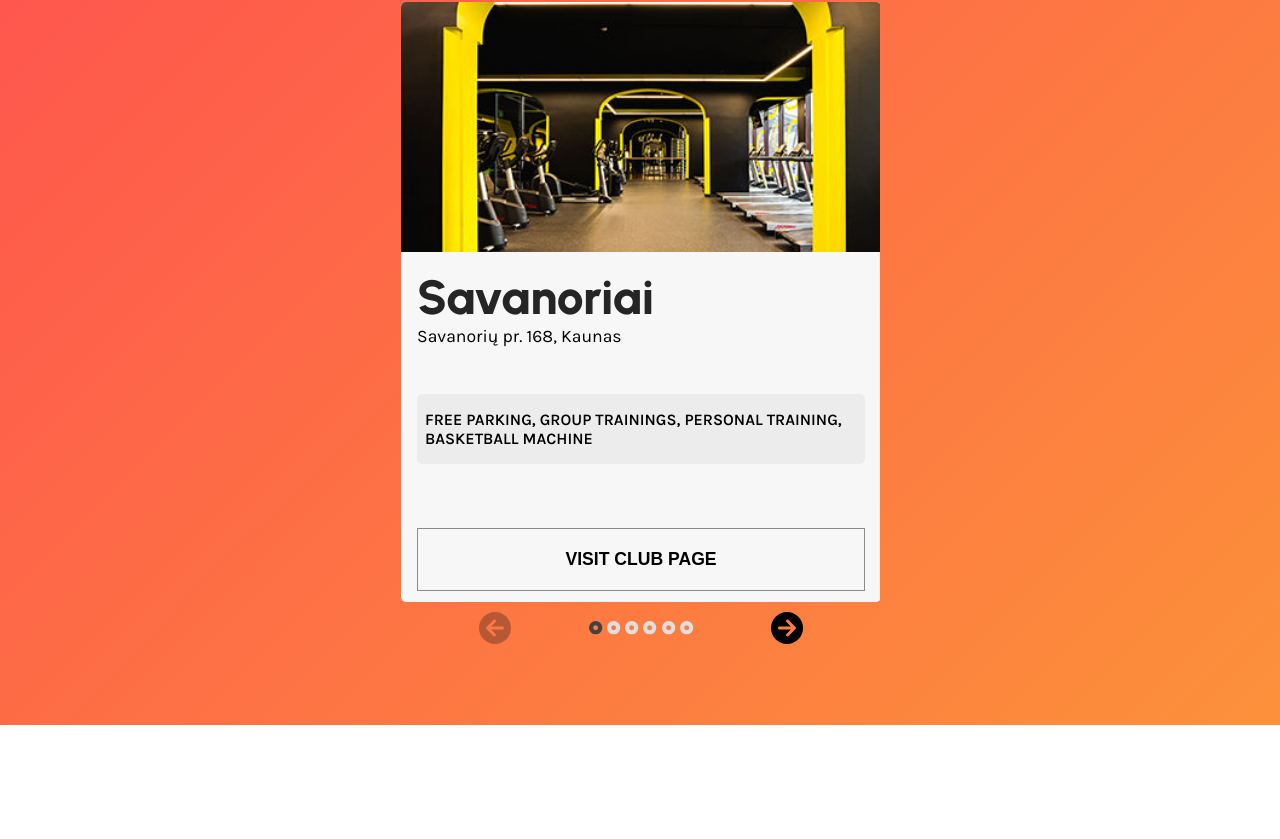
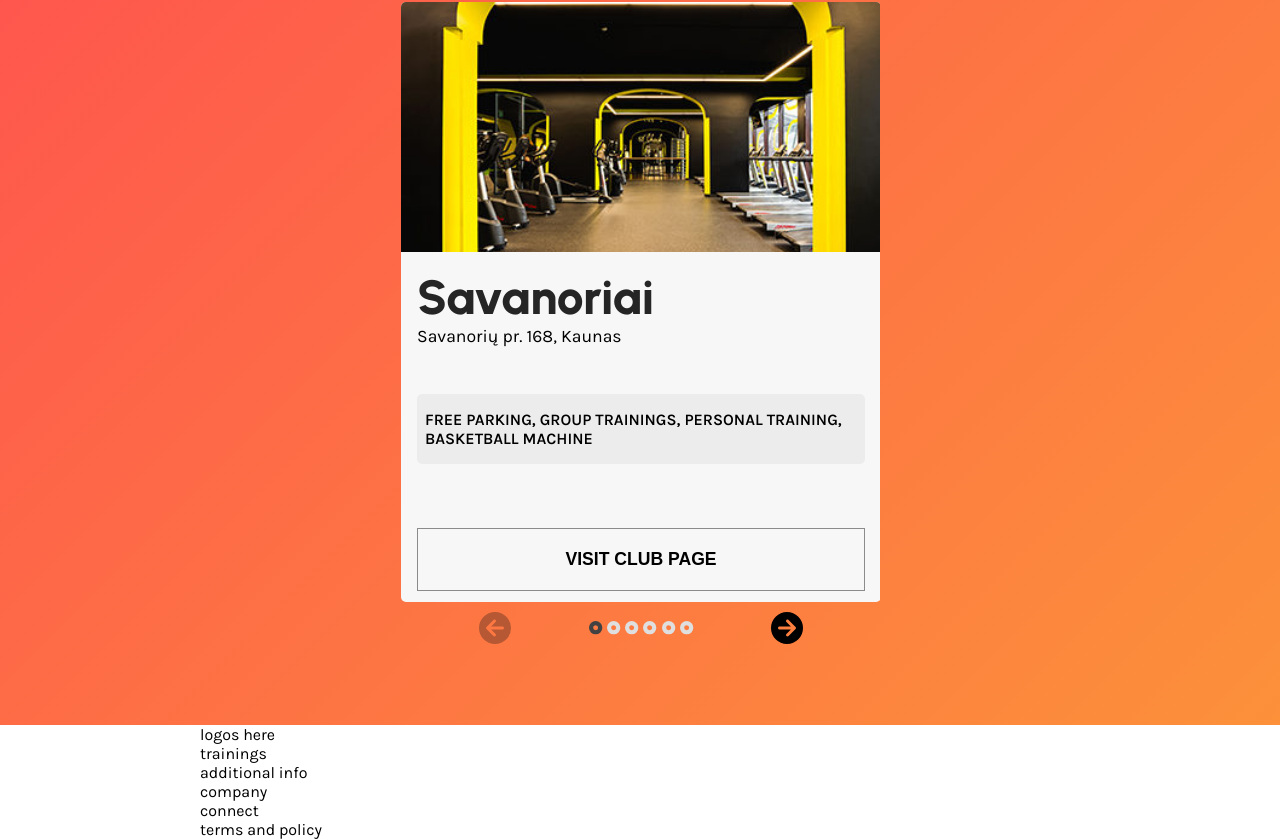
Before and after one commit to aldask/gym, a React (Create React App) app: page / in a window 1280 px wide. Shown: the part 2700-3539 px from the top of the page. Before the commit the page ends 3425 px from the top, so only its background shows below. Built offline with nearby package versions, Linux system fonts and the light colour scheme.

Commit message:
Footer layout done

```diff
--- /dev/null
+++ b/src/Components/Footer/Footer.tsx
@@ -0,0 +1,21 @@
+function Footer() {
+  return (
+    <section className="footer">
+      <div className="container">
+        <div className="footer-box">
+          <div className="footer-box__top">
+            <div className="footer-box__top--1row">logos here</div>
+            <div className="footer-box__top--1col">trainings</div>
+            <div className="footer-box__top--1col">additional info</div>
+            <div className="footer-box__top--1col">company</div>
+            <div className="footer-box__top--1col">connect</div>
+          </div>
+          <div className="footer-box__bottom">
+            <div className="footer-box__bottom-1row">terms and policy</div>
+          </div>
+        </div>
+      </div>
+    </section>
+  );
+}
+export default Footer;
--- a/src/Pages/HomePage.tsx
+++ b/src/Pages/HomePage.tsx
@@ -3,6 +3,7 @@ import Hero from "../Components/Hero/Hero";
 import Locations from "../Components/Locations/Locations";
 import Subscription from "../Components/Subscription/Subscription";
 import WhyUs from "../Components/WhyUs/WhyUs";
+import Footer from "../Components/Footer/Footer";
 
 function HomePage() {
   return (
@@ -12,6 +13,7 @@ function HomePage() {
       <Subscription />
       <GroupTrainings />
       <Locations />
+      <Footer />
     </>
   );
 }
```
